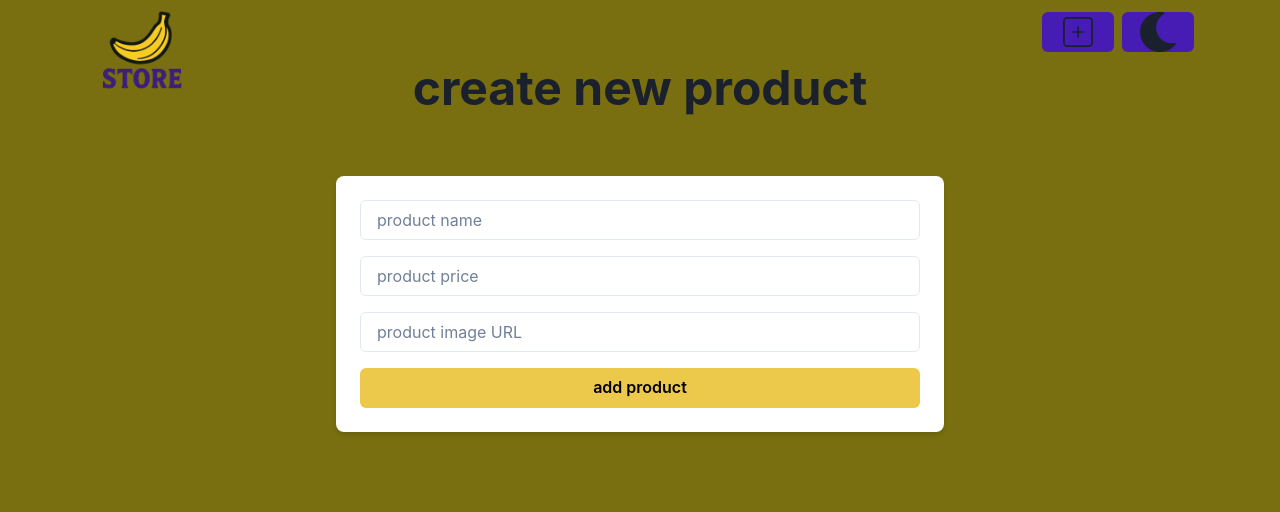
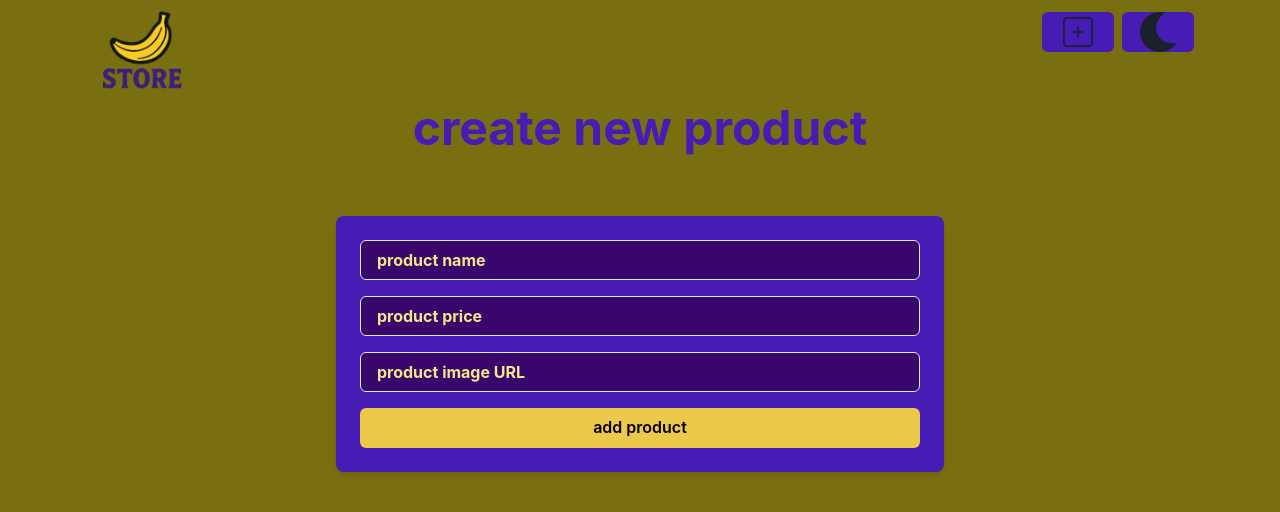
Before and after one commit to raizy21/banana-store, a React (Vite) app in the folder frontend/: page /create in a window 1280 px wide. Shown: the top 512 px of the page. Built offline with nearby package versions, Linux system fonts and the light colour scheme.

Commit message:
[CODE] styling the create new product page

```diff
--- a/frontend/src/pages/CreatePage.jsx
+++ b/frontend/src/pages/CreatePage.jsx
@@ -7,7 +7,6 @@ import {
   Input,
   VStack,
   useToast,
-  useColorModeValue,
 } from "@chakra-ui/react";
 import { useProductStore } from "../store/product.js";
 
@@ -50,43 +49,62 @@ const CreatePage = () => {
   return (
     <Container maxW="container.sm">
       <VStack spacing={8}>
-        <Heading as={"h1"} size={"2xl"} textAlign={"center"} mb={8}>
+        <Heading
+          as={"h1"}
+          size={"2xl"}
+          mt={10}
+          textAlign={"center"}
+          mb={8}
+          color={"#471cb4"}
+        >
           create new product
         </Heading>
 
-        <Box
-          w={"full"}
-          bg={useColorModeValue("white", "gray.800")}
-          p={6}
-          rounded={"lg"}
-          shadow={"md"}
-        >
+        <Box w={"full"} bg={"#471cb4"} p={6} rounded={"lg"} shadow={"md"}>
           <VStack spacing={4}>
             <Input
               placeholder="product name"
               name="name"
               value={newProduct.name}
+              color={"#f2e122"}
+              bg={"#39076b"}
               onChange={(e) =>
                 setNewProduct({ ...newProduct, name: e.target.value })
               }
+              _placeholder={{
+                color: "#f1e98a",
+                fontWeight: "bold",
+              }}
             />
 
             <Input
               placeholder="product price"
               name="price"
+              color={"#f2e122"}
+              bg={"#39076b"}
               value={newProduct.price}
               onChange={(e) =>
                 setNewProduct({ ...newProduct, price: e.target.value })
               }
+              _placeholder={{
+                color: "#f1e98a",
+                fontWeight: "bold",
+              }}
             />
 
             <Input
               placeholder="product image URL"
               name="image"
+              color={"#f2e122"}
+              bg={"#39076b"}
               value={newProduct.image}
               onChange={(e) =>
                 setNewProduct({ ...newProduct, image: e.target.value })
               }
+              _placeholder={{
+                color: "#f1e98a",
+                fontWeight: "bold",
+              }}
             />
 
             <Button colorScheme="yellow" onClick={handleAddProduct} w="full">
```
